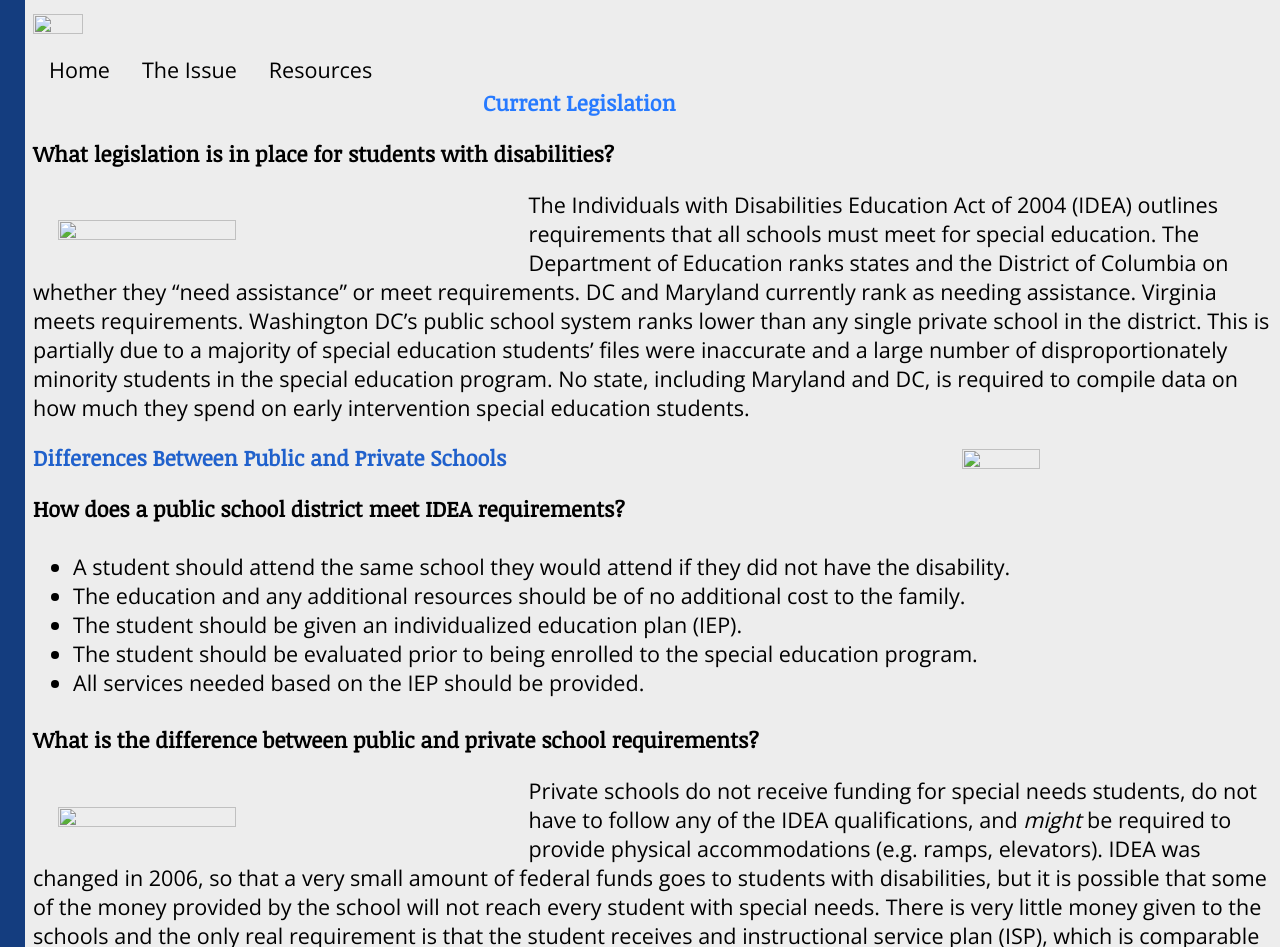
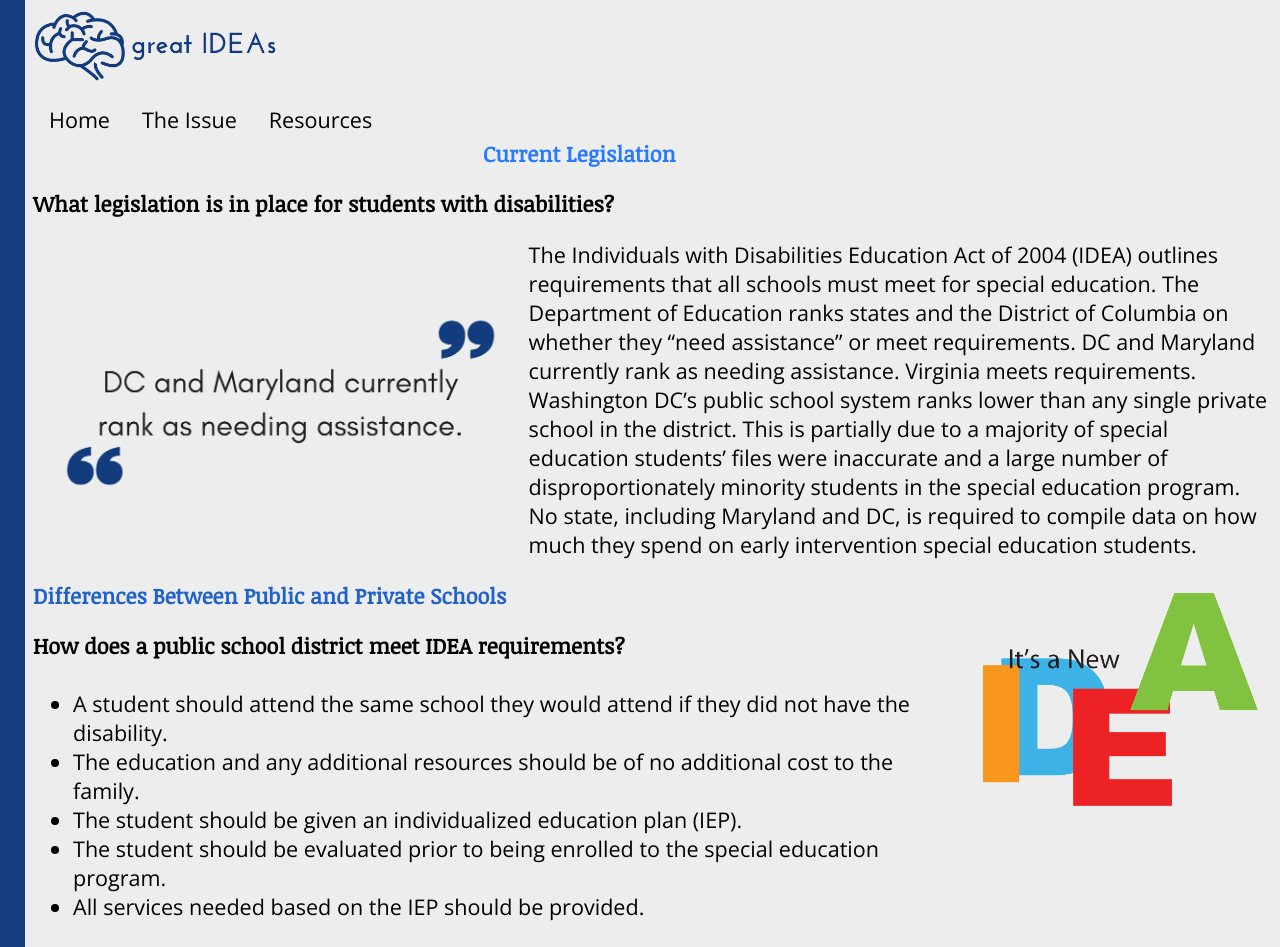
Before and after one commit to julesparra/greatIDEAs, a plain HTML site: page leg.html in a window 1280 px wide. Shown: the top 947 px of the page. Drawn offline with nearby package versions, Linux system fonts and the light colour scheme.

Commit message:
Update leg.html

```diff
--- a/leg.html
+++ b/leg.html
@@ -4,7 +4,7 @@
 
 <link rel="stylesheet" type="text/css" href="styles.css">
 <link href="https://fonts.googleapis.com/css?family=Noticia+Text|Open+Sans" rel="stylesheet">
-<link rel="title icon" href="images/icon.png"/>
+<link rel="title icon" href="icon.png"/>
   <title> Legislation | Great IDEAs </title>
 </head>
 
@@ -23,7 +23,7 @@
     <div class="container_16">
       <div class="row">
         <div id="logo" class="col_8">
-            <img src="images/logo.png" height="20%" width="20%">
+            <img src="logo.png" height="20%" width="20%">
         </div>
         <div id="nav" class="col_8">
             <li><a href="index.html">Home</a><li>
@@ -40,12 +40,12 @@
         <br>
           <h1 style="margin-left: 450px">Current Legislation</h1>
           <h3>What legislation is in place for students with disabilities?</h3>
-            <img src="images/leg/blurb1.png" width="40%" height="40%" style="float: left; padding: 2%">
+            <img src="blurb1.png" width="40%" height="40%" style="float: left; padding: 2%">
             <p>The Individuals with Disabilities Education Act of 2004 (IDEA) outlines requirements that all schools must meet for special education. The Department of Education ranks states and the District of Columbia on whether they &ldquo;need assistance&rdquo; or meet requirements.
               DC and Maryland currently rank as needing assistance. Virginia meets requirements. Washington DC&rsquo;s public school system ranks lower than any single private school in the district.
               This is partially due to a majority of special education students&rsquo; files were inaccurate and a large number of disproportionately minority students in the special education program.
               No state, including Maryland and DC, is required to compile data on how much they spend on early intervention special education students.</p>
-            <img src="images/leg/idea.gif" width="25%" height="25%" style="float: right">
+            <img src="idea.gif" width="25%" height="25%" style="float: right">
           <h2>Differences Between Public and Private Schools</h2>
           <h3>How does a public school district meet IDEA requirements?</h3>
           <ul>
@@ -56,7 +56,7 @@
               <li>All services needed based on the IEP should be provided.</li>
           </ul>
           <h3>What is the difference between public and private school requirements?</h3>
-          <img src="images/leg/blurb2.png" width="40%" height="40%" style="float: left; padding: 2%">
+          <img src="blurb2.png" width="40%" height="40%" style="float: left; padding: 2%">
           <p>Private schools do not receive funding for special needs students, do not have to follow any of the IDEA qualifications, and <i>might</i> be required to provide physical accommodations (e.g. ramps, elevators). IDEA was changed in 2006, so that a very small amount of federal funds goes to students with disabilities, but it is possible that some of the money provided by the school will not reach every student with special needs. There is very little money given to the schools and the only real requirement is that the student receives and instructional service plan (ISP), which is comparable to an IEP, but less comprehensive. Private LEAs (local education agencies) often emerge to house students when the public school district decides that they cannot accomodate them, essentially segregating these disabled students. Here lies the problem with this system. Private schools have no incentive to take these students, so they are forced to go to public schools. If the public school decides that a student is in a certain range of disability, they will not take them. Then the student must go to a private school for disabled students, and the state has to provide funding for them. Underfunding state special education programs can lead to higher prices on the back end.
           </p>
           </div>
```
